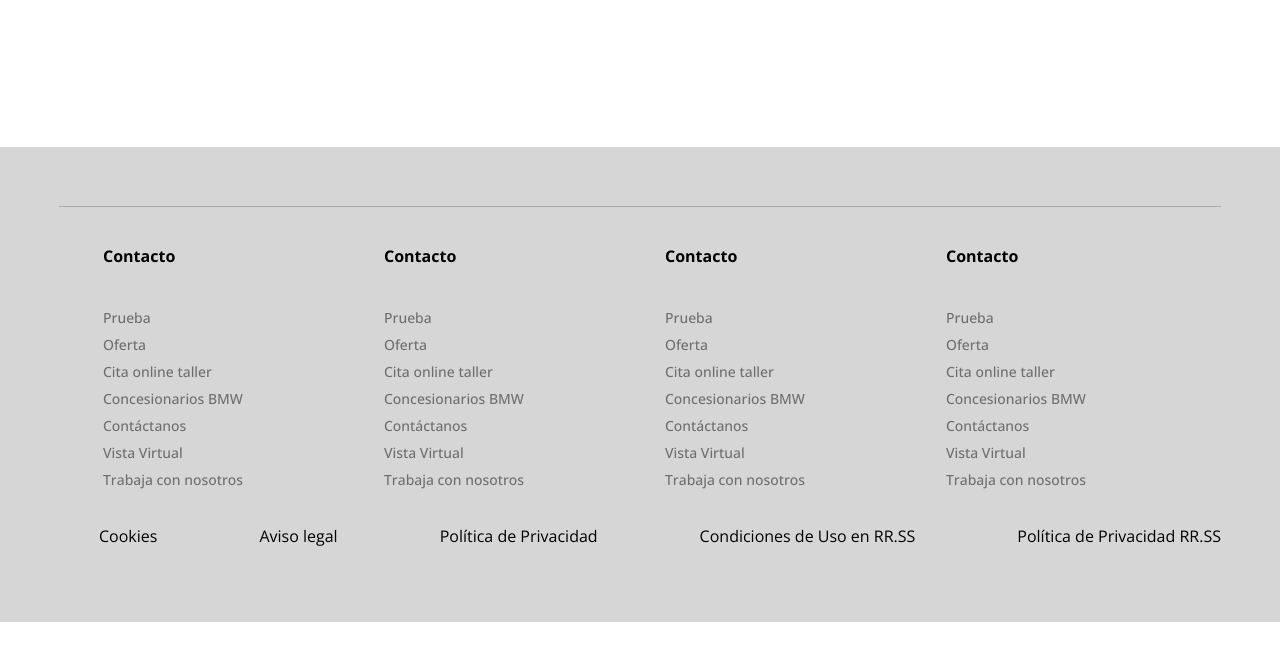
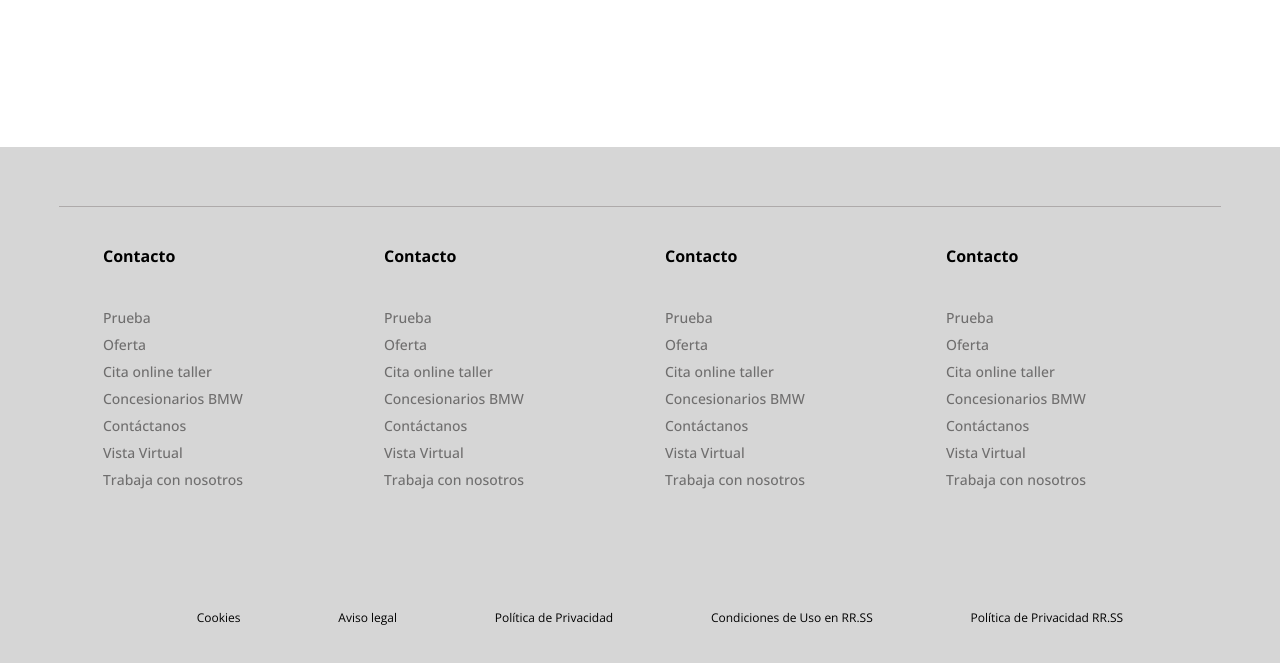
Before and after one commit to Cristelos/home-bmw, a plain HTML site: page index.html in a window 1280 px wide. Shown: the part 3329-3992 px from the top of the page. Before the commit the page ends 3951 px from the top, so only its background shows below. Drawn offline with nearby package versions, Linux system fonts and the light colour scheme.

Commit message:
finish the footer

```diff
--- a/styles.css
+++ b/styles.css
@@ -242,6 +242,11 @@ footer {
 
 ul.pie-pagina__lista {
     display: flex;
-    justify-content: space-between;
+    justify-content: space-evenly;
     list-style: none;
+    margin-top: 100px;
 }
+
+.pie-pagina__lista li {
+    font-size: 12px;
+}
```
